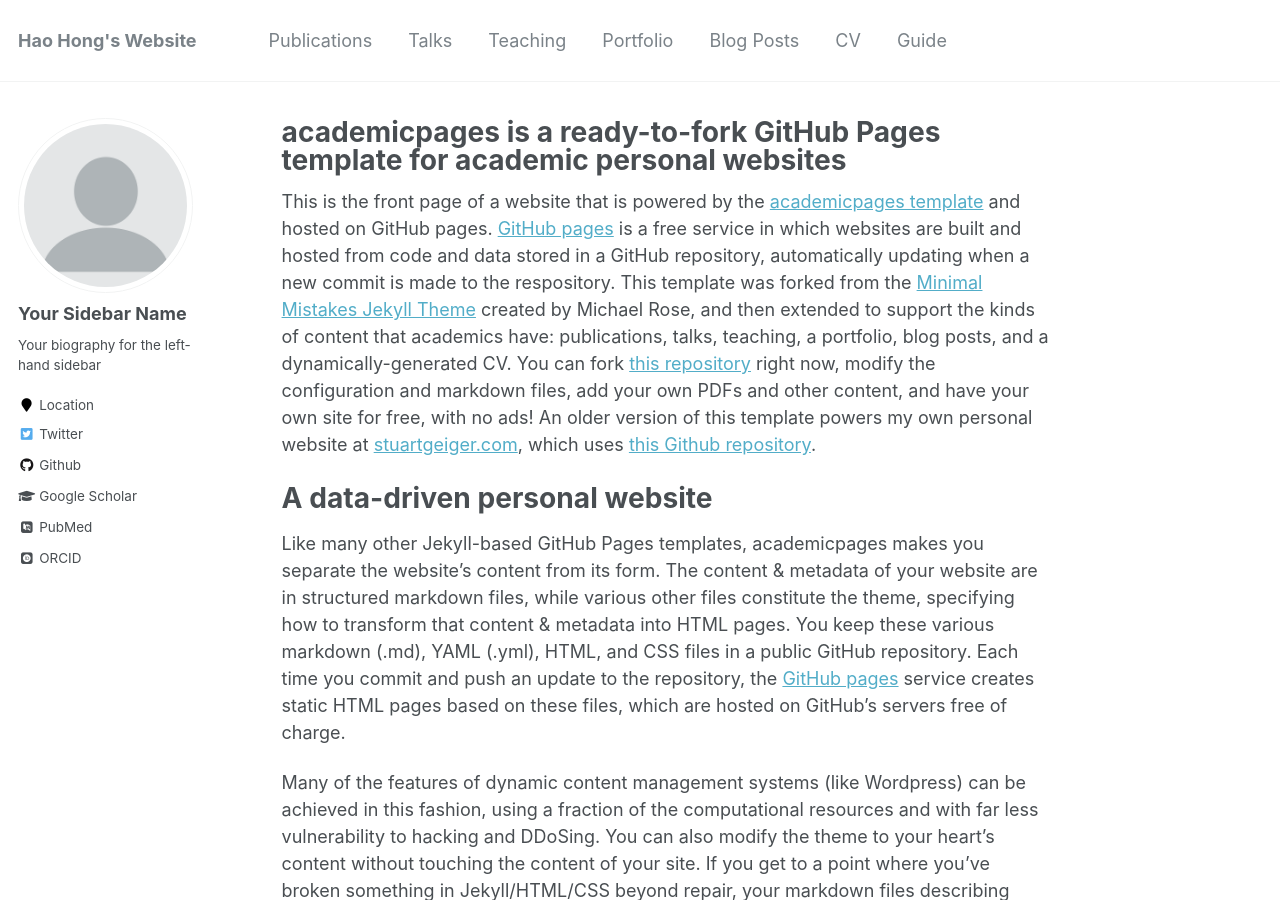
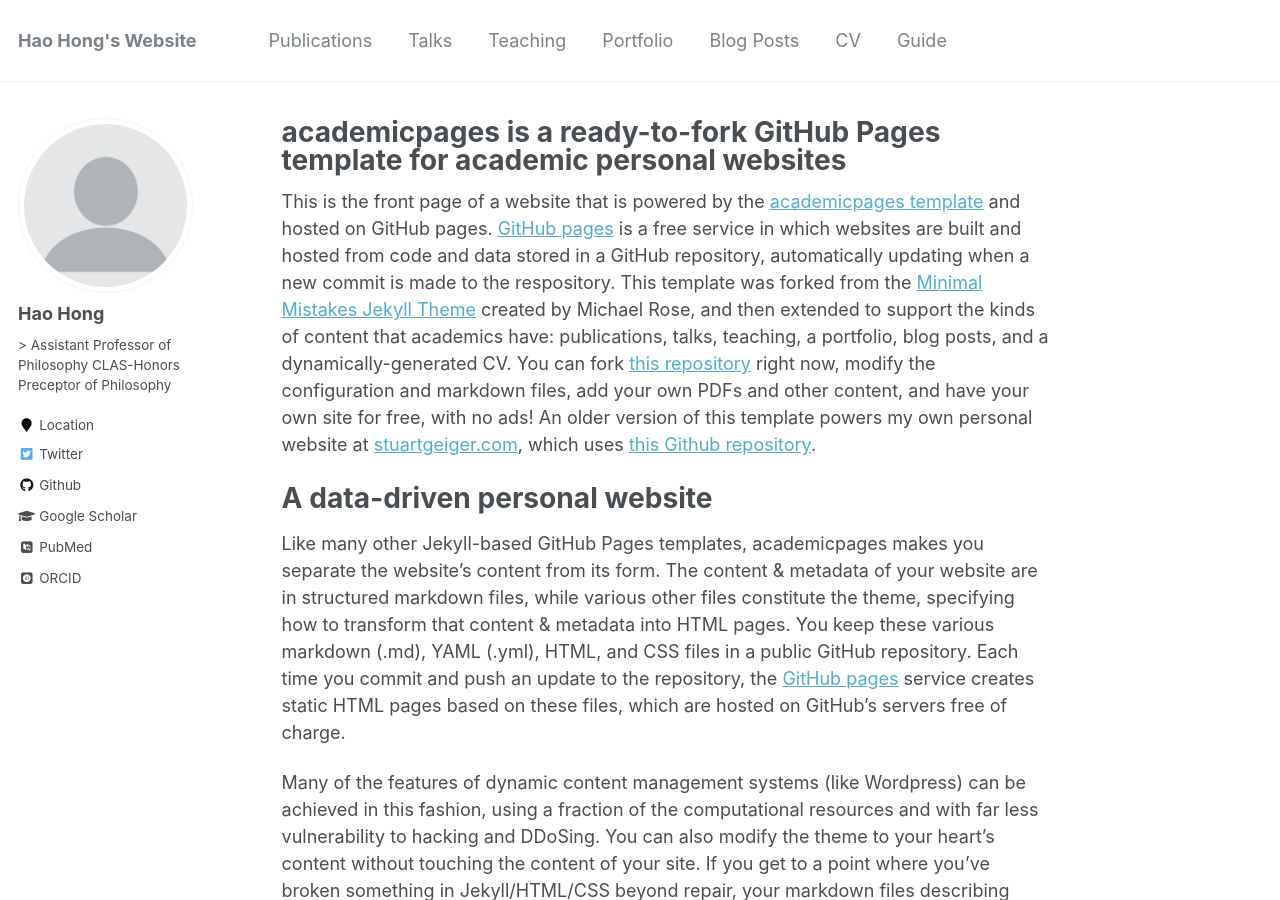
Before and after one commit to hao-hong/hao-hong.github.io, a Jekyll site: the page built from _pages/about.md, in a window 1280 px wide and 900 px high. Built offline with Jekyll 4.4.1, drawn with Linux system fonts in a browser that asks for light colours; some web fonts are replaced.

Commit message:
Update _config.yml

```diff
--- a/_config.yml
+++ b/_config.yml
@@ -80,9 +80,10 @@
 
 # Site Author
 author:
-  name             : "Your Sidebar Name"
+  name             : "Hao Hong"
   avatar           : "profile.png"
-  bio              : "Your biography for the left-hand sidebar"
+  bio              : "> Assistant Professor of Philosophy
+CLAS-Honors Preceptor of Philosophy"
   location         : "Location"
   employer         :
   pubmed           : "https://www.ncbi.nlm.nih.gov/pubmed/?term=john+snow"
```
